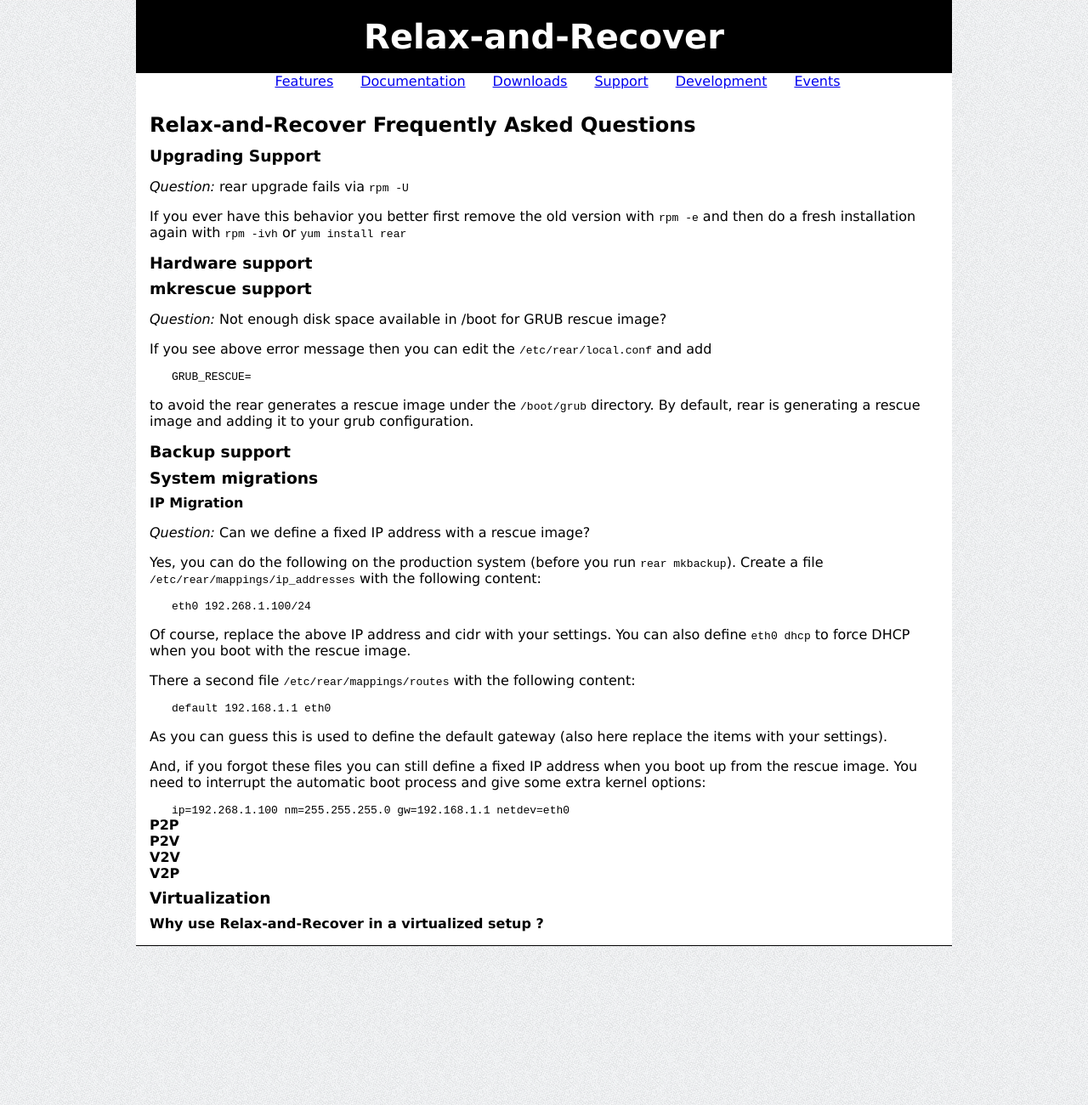
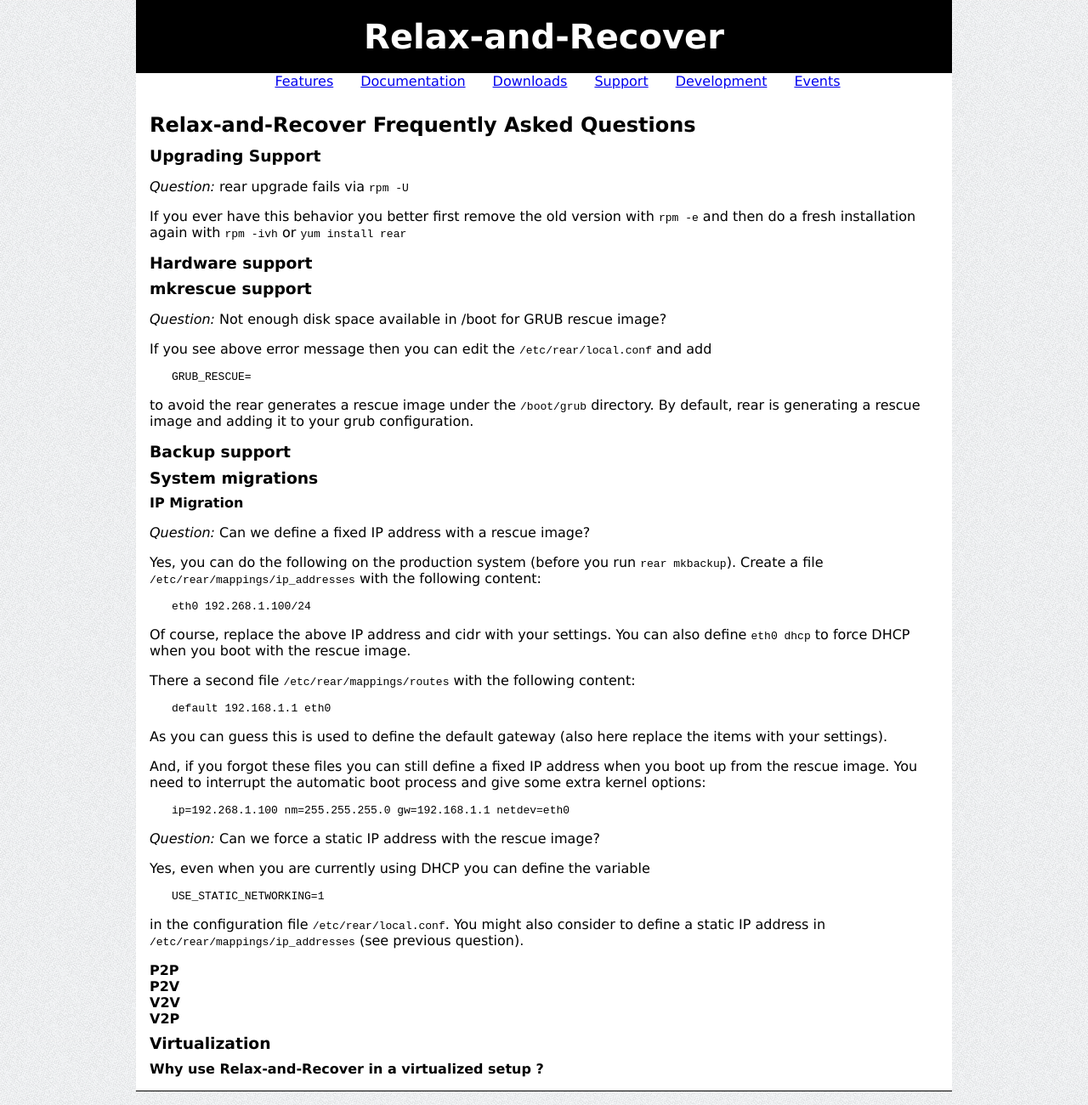
Before and after one commit to rear/rear.github.com, a Jekyll site: the page built from documentation/faq.md, in a window 1280 px wide. Shown: the whole page at 85% size. Built offline with Jekyll 4.4.1, drawn with Linux system fonts in a browser that asks for light colours; comment, search, counter and statistics services are not loaded; before the commit the page ends 1129 px from its top, so only the background shows below that.

Commit message:
add usage of USE_STATIC_NETWORKING variable

```diff
--- a/documentation/faq.md
+++ b/documentation/faq.md
@@ -48,6 +48,15 @@
 
     ip=192.268.1.100 nm=255.255.255.0 gw=192.168.1.1 netdev=eth0
 
+*Question:* Can we force a static IP address with the rescue image?
+
+Yes, even when you are currently using DHCP you can define the variable
+
+    USE_STATIC_NETWORKING=1
+
+in the configuration file `/etc/rear/local.conf`. You might also consider to define a static IP address in `/etc/rear/mappings/ip_addresses` (see previous question).
+
+
 #### P2P
 
 #### P2V
```
